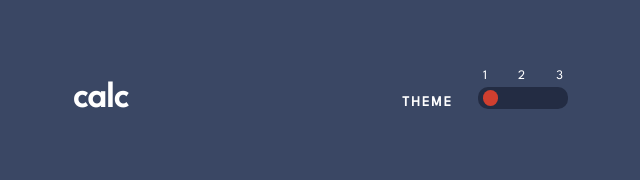
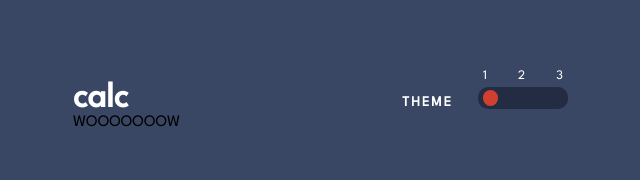
Before and after one commit to NkamaWilliams/Calculator-App, a Next.js app: page / in a window 1280 px wide. Shown: the top 180 px of the page, without its empty margins (317-957 px from the left). Built offline with nearby package versions, Linux system fonts and the light colour scheme.

Commit message:
screen 0.1

```diff
--- a/pages/index.tsx
+++ b/pages/index.tsx
@@ -128,6 +128,7 @@ export default function Home() {
       <main className={Calc.main1}>
         <div className={Calc.container}>
           <Header />
+          WOOOOOOOW
         </div>
       </main>
 
```
